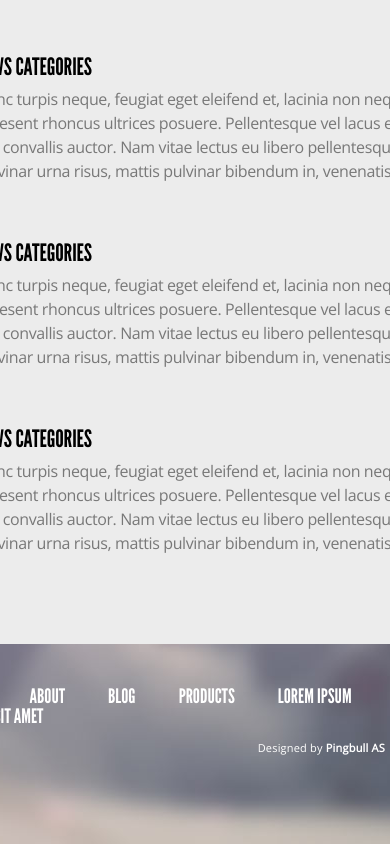
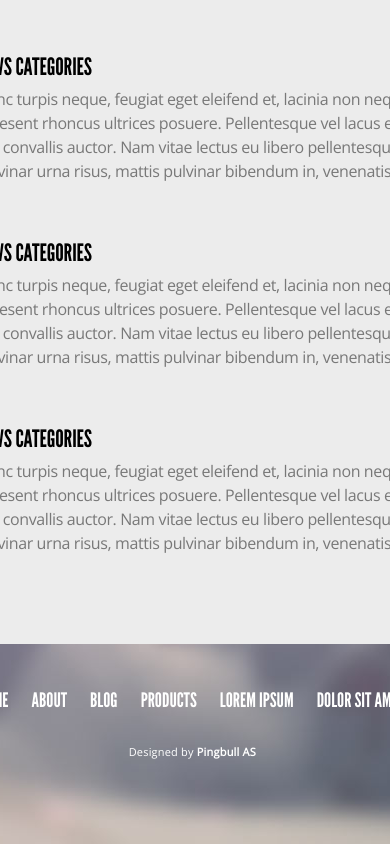
Before and after one commit to KabaninArtem/Homework7, a plain HTML site: page index.html in a window 390 px wide. Shown: the part 2191-3035 px from the top of the page. Drawn offline with nearby package versions, Linux system fonts and the light colour scheme.

Commit message:
Added design of footer menu for screen resolution 480

```diff
--- a/css/style_480.css
+++ b/css/style_480.css
@@ -204,4 +204,21 @@
   	height: 100px;
   	color: #787878;
   }
+  footer {
+  	height: 200px;
+  }
+  footer .menu {
+  	margin-top: 46px;
+    margin-left: 23px;
+  }
+  footer .menu__item:not(:nth-child(5)){
+  	margin-right: 22px;
+  }
+  footer .menu__item:not(:last-child) {
+    margin-right: 20px;
+	}
+	footer .menu__item-last{
+		top: 102px;
+    right: 179px;
+	}
 }
```
